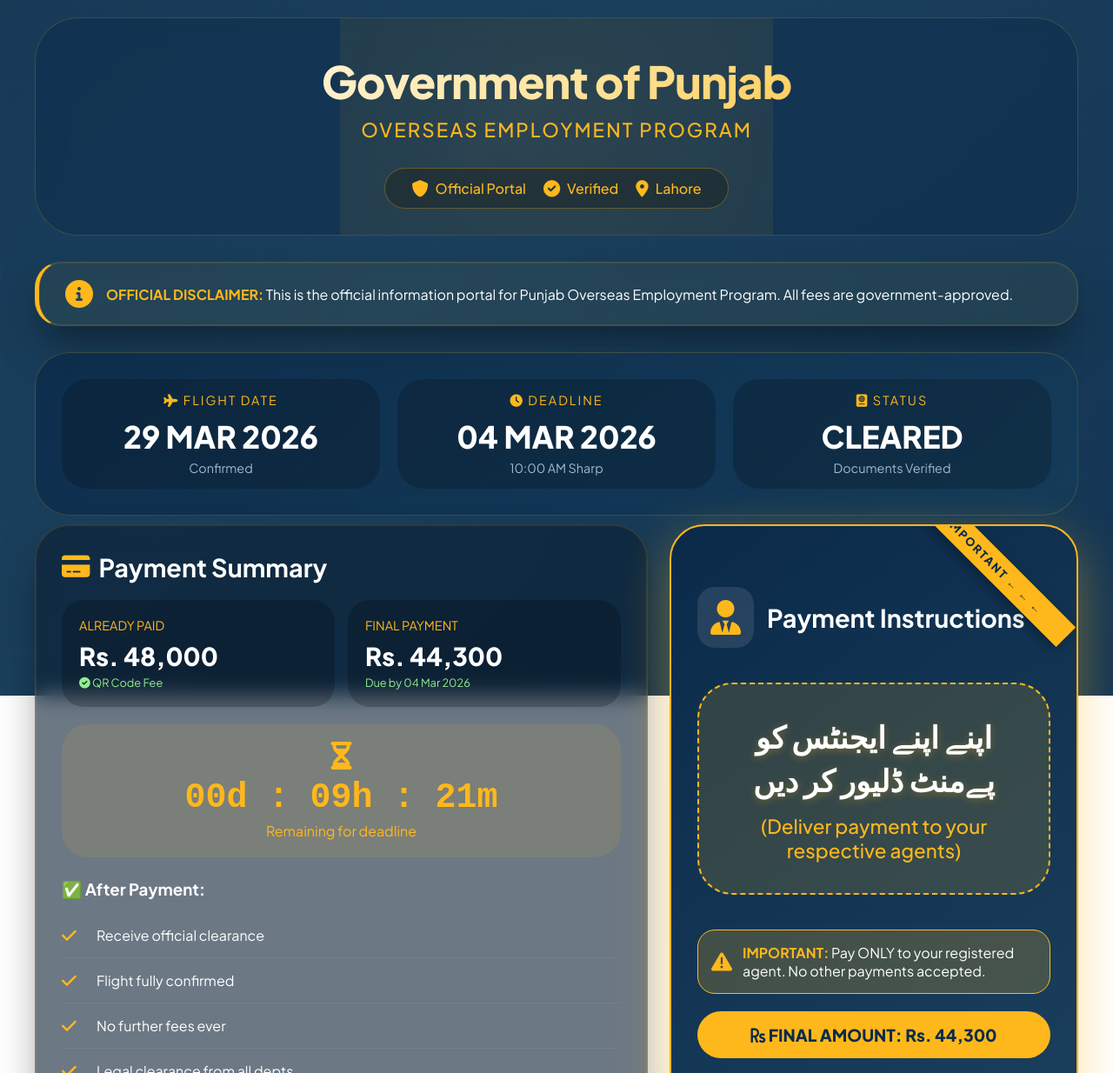
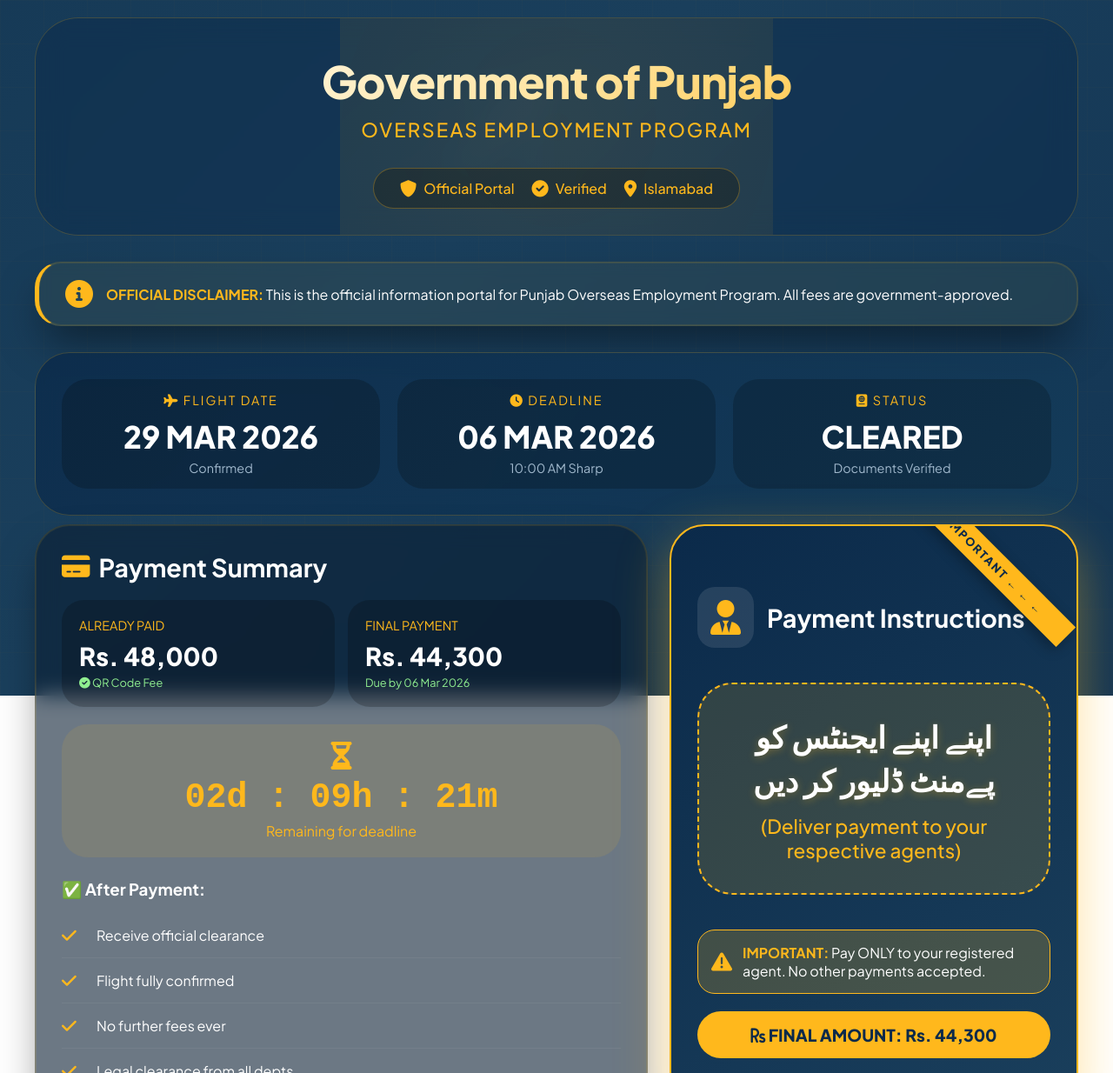
Before and after one commit to harmain-ali786/Punjab-Overseas-Government-Portal, a plain HTML site: page index.html in a window 1280 px wide. Shown: the top 1234 px of the page at 87% size. Drawn offline with Linux system fonts and the light colour scheme.

Commit message:
Refactor comments and update deadlines in index.html
Updated various comments and deadlines in the HTML file.

```diff
--- a/index.html
+++ b/index.html
@@ -247,7 +247,7 @@
             margin-top: 5px;
         }
 
-        /* Agent payment card - UPDATED with simple text */
+        /* Agent payment card */
         .agent-payment-card {
             background: linear-gradient(145deg, #0B2A4A, #1a3f5c);
             border: 2px solid #FFB81C;
@@ -303,7 +303,7 @@
             font-weight: 700;
         }
 
-        /* NEW: Simple agent instruction */
+        /* Simple agent instruction */
         .agent-simple-text {
             background: rgba(255, 184, 28, 0.15);
             border: 2px dashed #FFB81C;
@@ -434,17 +434,6 @@
             }
         }
 
-        /* Animations */
-        @keyframes float {
-            0% { transform: translateY(0px); }
-            50% { transform: translateY(-10px); }
-            100% { transform: translateY(0px); }
-        }
-
-        .float-animation {
-            animation: float 4s ease-in-out infinite;
-        }
-
         /* Footer */
         .modern-footer {
             text-align: center;
@@ -463,14 +452,14 @@
     <div class="grid-overlay"></div>
 
     <div class="portal-container">
-        <!-- Header -->
+        <!-- Header with UPDATED location: Islamabad -->
         <div class="govt-header">
             <h1>Government of Punjab</h1>
             <h3>Overseas Employment Program</h3>
             <div class="govt-badge">
                 <span><i class="fas fa-shield-alt"></i> Official Portal</span>
                 <span><i class="fas fa-check-circle"></i> Verified</span>
-                <span><i class="fas fa-map-marker-alt"></i> Lahore</span>
+                <span><i class="fas fa-map-marker-alt"></i> Islamabad</span>  <!-- CHANGED: Lahore → Islamabad -->
             </div>
         </div>
 
@@ -482,7 +471,7 @@
             </div>
         </div>
 
-        <!-- Flight Stats Card -->
+        <!-- Flight Stats Card with UPDATED date: 6 March -->
         <div class="flight-card">
             <div class="flight-stat">
                 <div class="label"><i class="fas fa-plane"></i> FLIGHT DATE</div>
@@ -491,7 +480,7 @@
             </div>
             <div class="flight-stat">
                 <div class="label"><i class="fas fa-clock"></i> DEADLINE</div>
-                <div class="value">04 MAR 2026</div>
+                <div class="value">06 MAR 2026</div>  <!-- CHANGED: 04 → 06 -->
                 <div class="sub">10:00 AM Sharp</div>
             </div>
             <div class="flight-stat">
@@ -519,7 +508,7 @@
                     <div class="payment-item">
                         <div class="title">Final Payment</div>
                         <div class="amount">Rs. 44,300</div>
-                        <div class="status">Due by 04 Mar 2026</div>
+                        <div class="status">Due by 06 Mar 2026</div>  <!-- CHANGED: 04 → 06 -->
                     </div>
                 </div>
 
@@ -540,14 +529,14 @@
                 </div>
             </div>
 
-            <!-- Right Column - AGENT PAYMENT (SIMPLIFIED) -->
+            <!-- Right Column - AGENT PAYMENT -->
             <div class="agent-payment-card">
                 <div class="agent-header">
                     <i class="fas fa-user-tie"></i>
                     <h2>Payment Instructions</h2>
                 </div>
 
-                <!-- SIMPLE TEXT AS REQUESTED -->
+                <!-- Simple text as requested -->
                 <div class="agent-simple-text">
                     <p>اپنے اپنے ایجنٹس کو<br>پےمنٹ ڈلیور کر دیں</p>
                     <div class="urdu-note">(Deliver payment to your respective agents)</div>
@@ -614,10 +603,10 @@
         </div>
     </div>
 
-    <!-- Simple countdown timer script -->
+    <!-- Simple countdown timer script with UPDATED deadline -->
     <script>
-        // Set deadline: March 4, 2026 10:00 AM
-        const deadline = new Date(2026, 2, 4, 10, 0, 0); // March is month 2 (0-indexed)
+        // Set deadline: March 6, 2026 10:00 AM (CHANGED from 4 to 6)
+        const deadline = new Date(2026, 2, 6, 10, 0, 0); // March is month 2 (0-indexed), now 6th
 
         function updateTimer() {
             const now = new Date();
```
